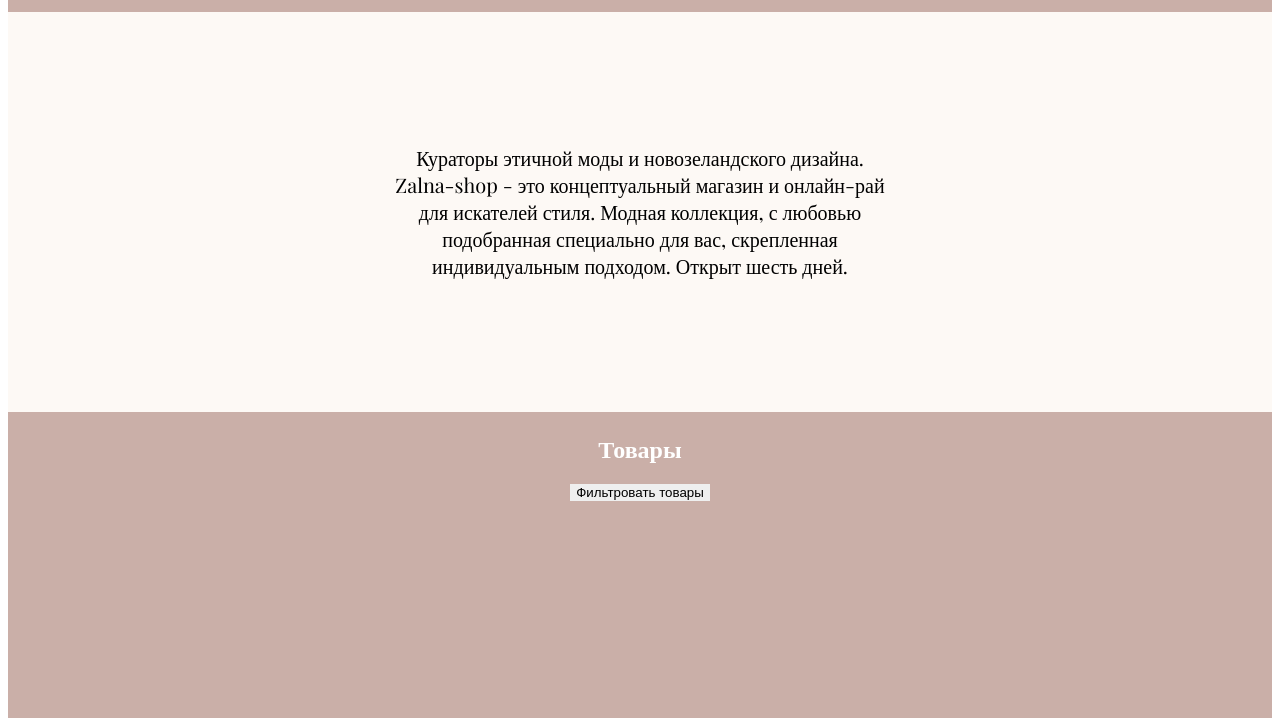
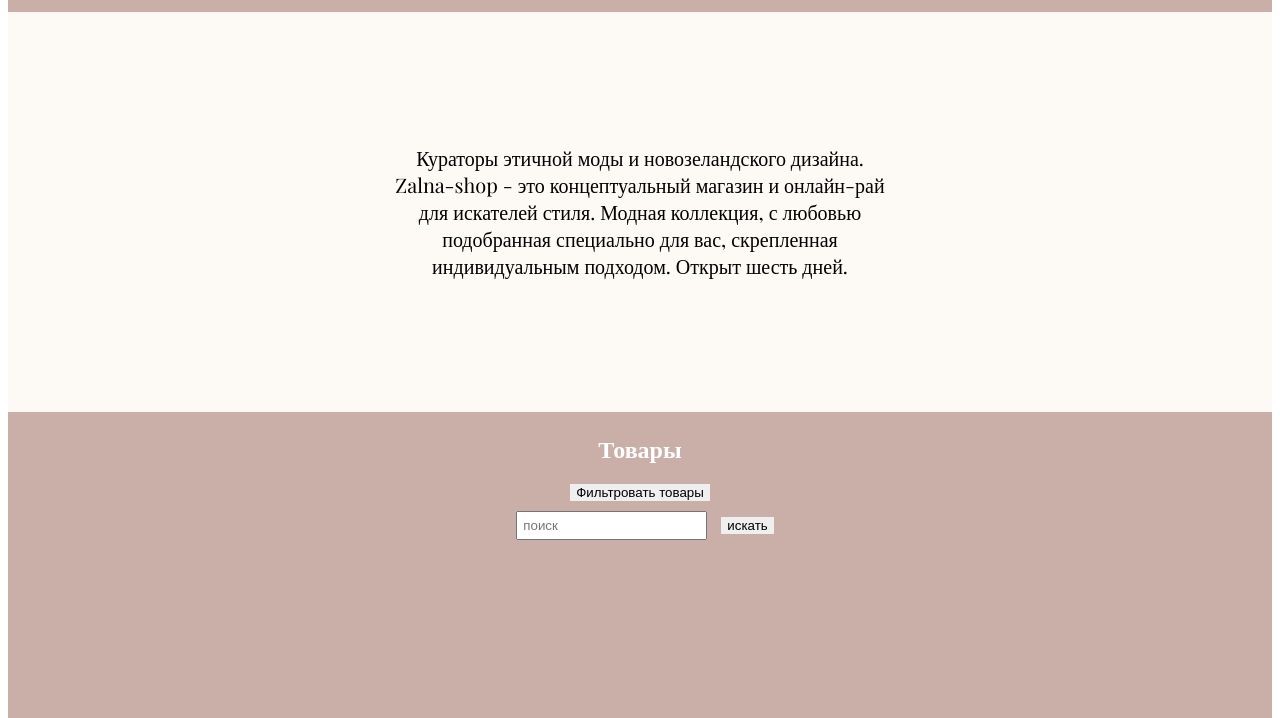
Before and after one commit to zalinadzboeva/smart-shop, a plain HTML site: page index.html in a window 1280 px wide. Both pictures are taken after a click on the button "Фильтровать товары". Shown: the part 82-800 px from the top of the page. Drawn offline with nearby package versions, Linux system fonts and the light colour scheme.

Commit message:
поиск товаров

```diff
--- a/index.html
+++ b/index.html
@@ -37,6 +37,11 @@
         <div class="tovarinfo">
             <h2 class="products__cotolog">Товары</h2>
             <button id ="filterProducts" class="products__filter">Фильтровать товары</button>
+            <div>
+                <input class="info__item" type="text" name="username" placeholder="поиск" id="productName">
+                <button id ="productSearch" class="products__filter">искать</button>
+            </div>
+
         </div>
 
         <div id="productGrid" class="product-grid"></div>
--- a/main.js
+++ b/main.js
@@ -1,6 +1,4 @@
-document.addEventListener("DOMContentLoaded", function() {
-    Profile();
-});
+
 
 let clothingsize = document.getElementById("clothingsize")
 let username = document.getElementById("name")
@@ -30,23 +28,22 @@ let SentBtn = document.getElementById("sentdata")
     }
   };
 let products = [
-    {height: 162, weights: 50, clothingsize:40  },
-    {height: 160, weights: 60, clothingsize: 38},
-    {height: 150, weights: 56, clothingsize:50 },
-    {height: 167, weights: 73, clothingsize:  42},
-    {height: 180, weights: 74, clothingsize:  44},
-    {height: 170, weights: 40, clothingsize: 38 },
-    {height: 161, weights: 43, clothingsize:  36},
-    {height: 158, weights: 37, clothingsize: 42 },
-    {height: 193, weights: 51, clothingsize: 44 },
-    {height: 200, weights: 52, clothingsize: 46 },
-    {height: 154, weights: 60, clothingsize: 52 },
-    {height: 155, weights: 49, clothingsize: 40 },
+    {name:"платье",height: 162, weights: 50, clothingsize:40  },
+    {name:"брюки",height: 160, weights: 60, clothingsize: 38},
+    {name:"топ",height: 150, weights: 56, clothingsize:50 },
+    {name:"лонг",height: 167, weights: 73, clothingsize:  42},
+    {name:"джинсы",height: 180, weights: 74, clothingsize:  44},
+    {name:"платье",height: 170, weights: 40, clothingsize: 38 },
+    {name:"брюки",height: 161, weights: 43, clothingsize:  36},
+    {name:"джинсы",height: 158, weights: 37, clothingsize: 42 },
+    {name:"джинсы",height: 193, weights: 51, clothingsize: 44 },
+    {name:"носки",height: 200, weights: 52, clothingsize: 46 },
+    {name:"свитер",height: 154, weights: 60, clothingsize: 52 },
+    {name:"юбка",height: 155, weights: 49, clothingsize: 40 },
 ];
-function Profile(){
     const profile = JSON.parse(localStorage.getItem('User'));
     console.log("2")
-}
+
 
 let ProductGrid = document.getElementById("productGrid");
 
@@ -58,7 +55,9 @@ for (let i = 1; i < products.length; i++) {
 function createProductCard(product,i) {
     const card = document.createElement("div");
     card.className = "product-card";
-    card.innerHTML = ` <img src="cotolog/photo_${i}.jpg">
+    card.innerHTML = `
+   <img src="cotolog/photo_${i}.jpg">
+    <p>${product.name} <br>
     <p>Рост: ${product.height} см
     <br>Вес: ${product.weights}<br>
     Размер: ${product.clothingsize}</p>`;
@@ -83,3 +82,21 @@ function createProductCard(product,i) {
         productGrid.innerHTML= `<p>Извините ${profile.Name} не найдено товаров</p>`
     }
  }
+ let productSearch = document.getElementById("productSearch")
+ productSearch.onclick= function(){
+    const productName = document.getElementById("productName").value
+    const profile = JSON.parse(localStorage.getItem('User'));
+    console.log("4")
+    const productGrid = document.getElementById("productGrid");
+    productGrid.innerHTML = "";
+    for (let i = 1; i < products.length; i++) {
+        if(products[i].name==productName){
+            const card = createProductCard(products[i],i);
+            ProductGrid.appendChild(card);
+        }
+    };
+    if(productGrid.textContent=="")
+    {
+        productGrid.innerHTML= `<p>Извините ${profile.Name} не найдено товаров</p>`
+    }
+ }
```
